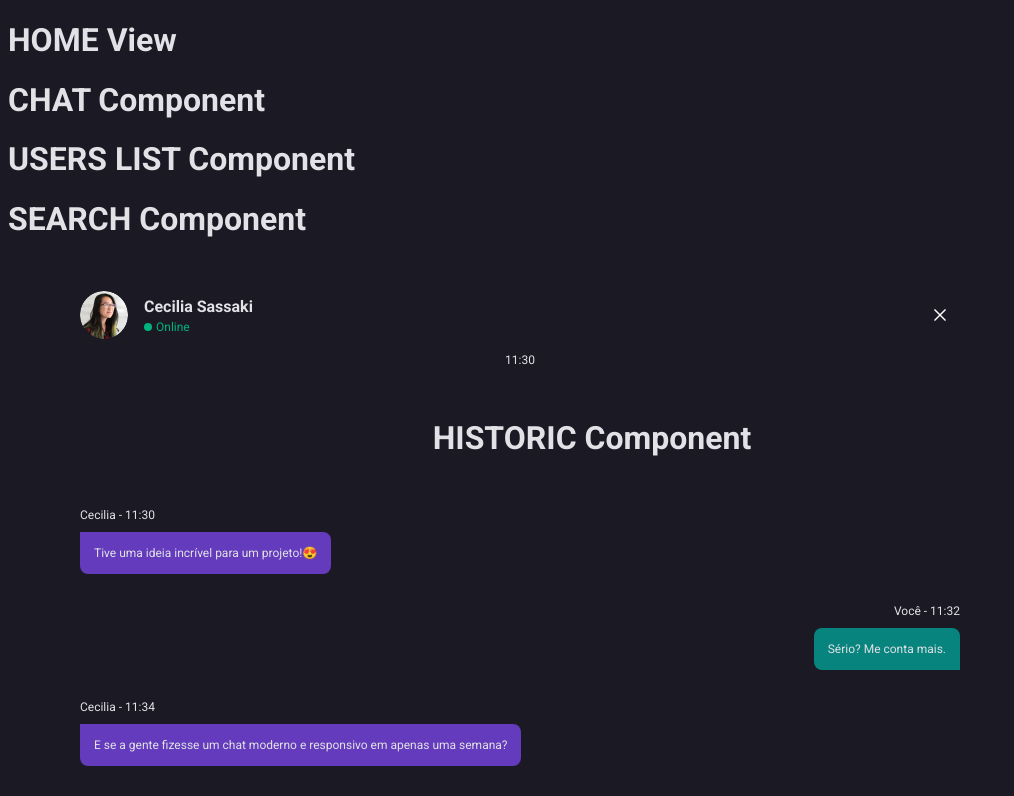
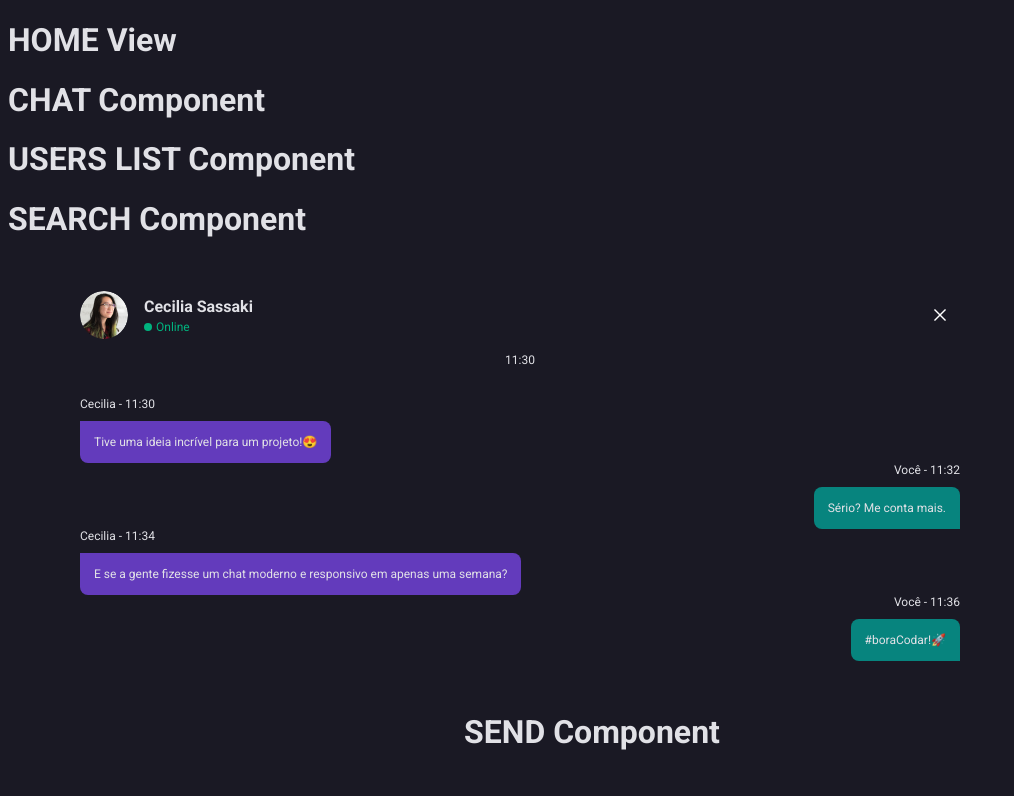
Before and after one commit to marcusviniciusmo/Chat-Bora_Codar_Dev04, a React (Vite) app in the folder frontend/: page / in a window 1280 px wide. Shown: the top 796 px of the page, without its empty margins (0-1014 px from the left). Built offline with nearby package versions, Linux system fonts and the light colour scheme.

Commit message:
Historic component styling

```diff
--- a/frontend/src/components/Historic/index.tsx
+++ b/frontend/src/components/Historic/index.tsx
@@ -1,10 +1,9 @@
-import { SentMessage } from "../SentMessage"
+import { SentMessage } from "../SentMessage";
+import { Container } from "./styles";
 
 export function Historic() {
   return (
-    <>
-      <h1>HISTORIC Component</h1>
-
+    <Container>
       <SentMessage
         sender='Cecilia'
         time='11:30'
@@ -26,6 +25,6 @@ export function Historic() {
         time='11:36'
         message='#boraCodar!🚀'
       />
-    </>
+    </Container>
   );
 };
--- /dev/null
+++ b/frontend/src/components/Historic/styles.tsx
@@ -0,0 +1,9 @@
+import styled from "styled-components";
+
+export const Container = styled.div`
+  width: var(--width-chat-window);
+  display: flex;
+  flex-direction: column;
+  align-items: center;
+  align-self: stretch;
+`;
```
